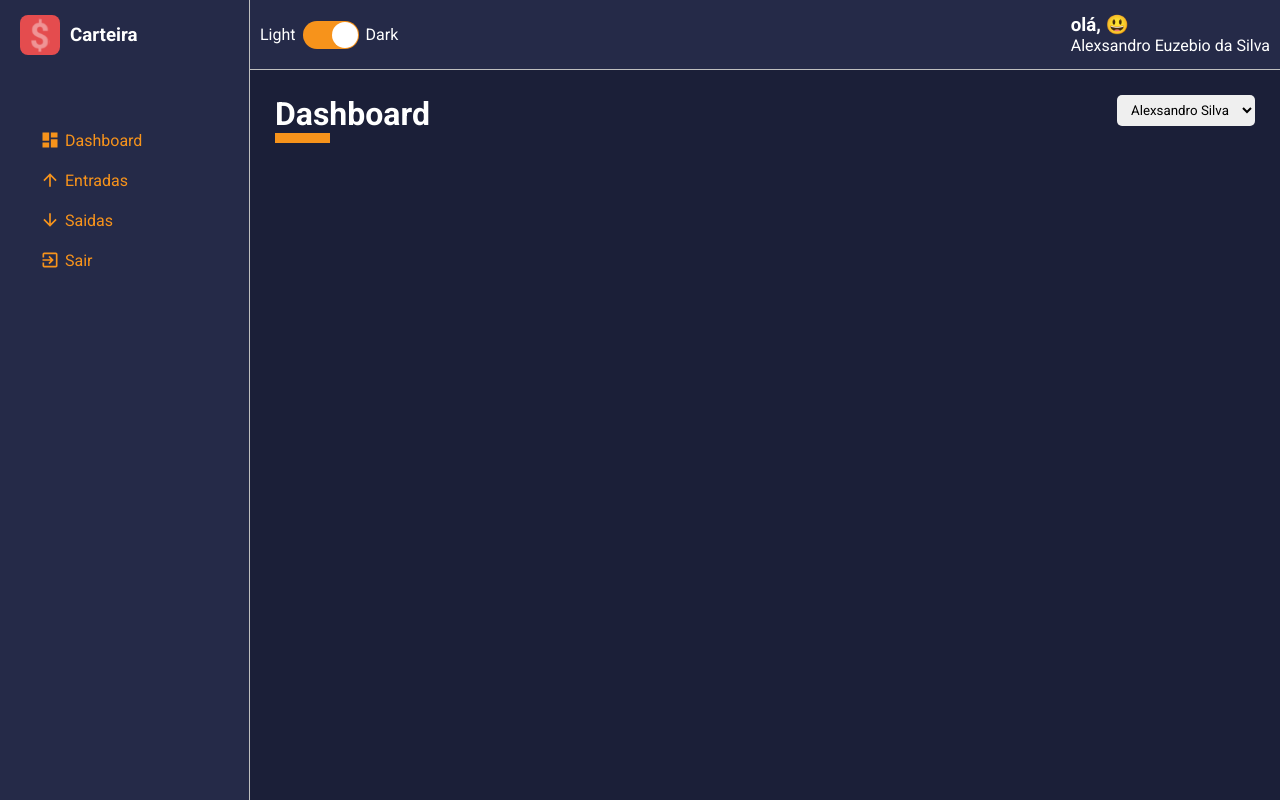
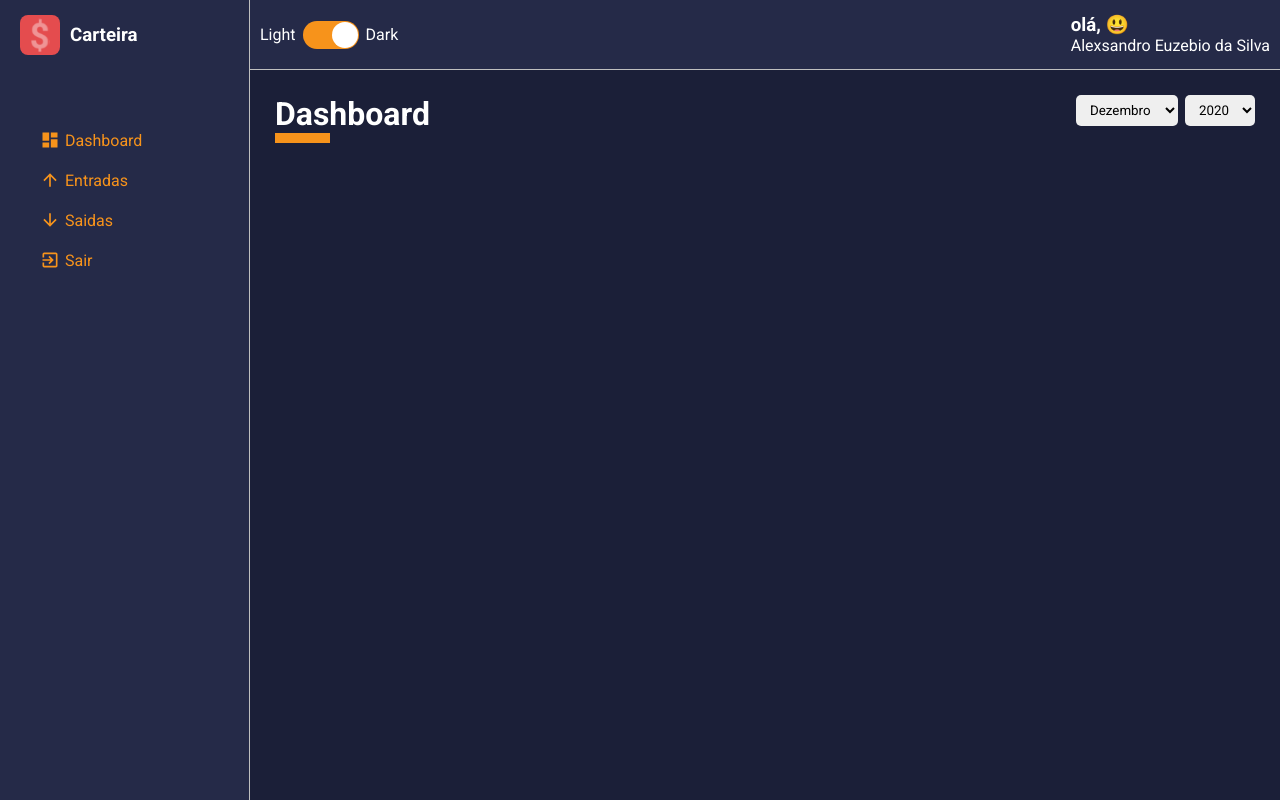
Before and after one commit to AlexsandroProjetosOficial/carteira, a React (Create React App) app: page /dashboard in a window 1280 px wide. Built offline with nearby package versions, Linux system fonts and the light colour scheme.

Commit message:
Criando o content header do dashboard.

```diff
--- a/src/pages/Dashboard/index.tsx
+++ b/src/pages/Dashboard/index.tsx
@@ -1,19 +1,75 @@
-import React from 'react';
+import React, { useMemo, useState } from 'react';
 import ContentHeader from '../../components/ContentHeader';
 import SelectInput from '../../components/SelectInput';
+import gains from '../../repositories/gains';
+import expenses from '../../repositories/expenses';
+import listOfMonths from '../../utils/months';
 import { Container } from './styles';
 
 const Dashboard: React.FC = () => {
-    const options = [
-        {value: 'Alexsandro', label: 'Alexsandro Silva'},
-        {value: 'Alexsandro', label: 'Alexsandro Silva'},
-        {value: 'Alexsandro', label: 'Alexsandro Silva'},
-    ]
+    const [monthSelected, setMonthSelected] = useState<number>(new Date().getMonth() + 1);
+    const [yearSelected, setYearSelected] = useState<number>(new Date().getFullYear());
+
+    const years = useMemo(() => {
+        let uniqueYears: number[] = [];
+
+        [...expenses, ...gains].forEach(element => {
+            const date = new Date(element.date);
+            const year = date.getFullYear();
+
+            if (!uniqueYears.includes(year)) {
+                uniqueYears.push(year);
+            }
+        });
+
+        return uniqueYears.map(year => {
+            return {
+                value: year,
+                label: year,
+            }
+        });
+    }, []);
+
+    const months = useMemo(() => {
+        return listOfMonths.map((month, index) => {
+            return {
+                value: index + 1,
+                label: month,
+            }
+        })
+    }, []);
+
+    const handleMonthSelected = (month: string) => {
+        try {
+            const parseMonth = Number(month);
+            setMonthSelected(parseMonth);
+        } catch (error) {
+            throw new Error('Invalid month value. Is accept 0 - 24.');
+        }
+    }
+
+    const handleYearSelected = (year: string) => {
+        try {
+            const parseYear = Number(year);
+            setYearSelected(parseYear);
+        } catch (error) {
+            throw new Error('Invalid year value. Is accept integer numbers.');
+        }
+    }
 
     return (
         <Container>
             <ContentHeader title="Dashboard" lineColor="#F7931B">
-                <SelectInput options={options} onChange={() => {}}/>
+                <SelectInput
+                    options={months}
+                    defaultValue={monthSelected}
+                    onChange={(e) => handleMonthSelected(e.target.value)}
+                />
+                <SelectInput
+                    options={years}
+                    defaultValue={yearSelected}
+                    onChange={(e) => handleYearSelected(e.target.value)}
+                />
             </ContentHeader>
         </Container>
     );
--- a/src/pages/List/index.tsx
+++ b/src/pages/List/index.tsx
@@ -37,7 +37,7 @@
     const pageData = useMemo(() => {
         return movimentType === 'entry-balance' ? {
             title: 'Entradas',
-            lineColor: '#F7931B',
+            lineColor: '#4E41F0',
             data: gains,
         }
         :
```
Also changed, not shown: 1 other file (tests, documents, lock files or other folders).
